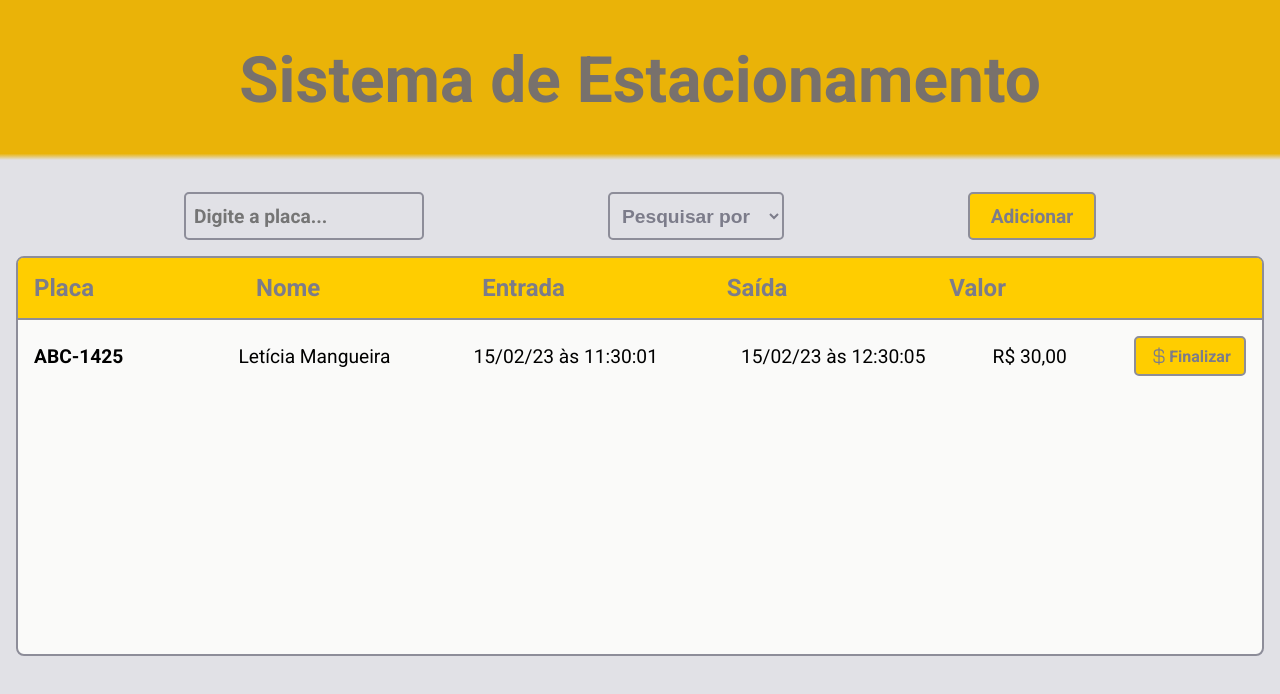
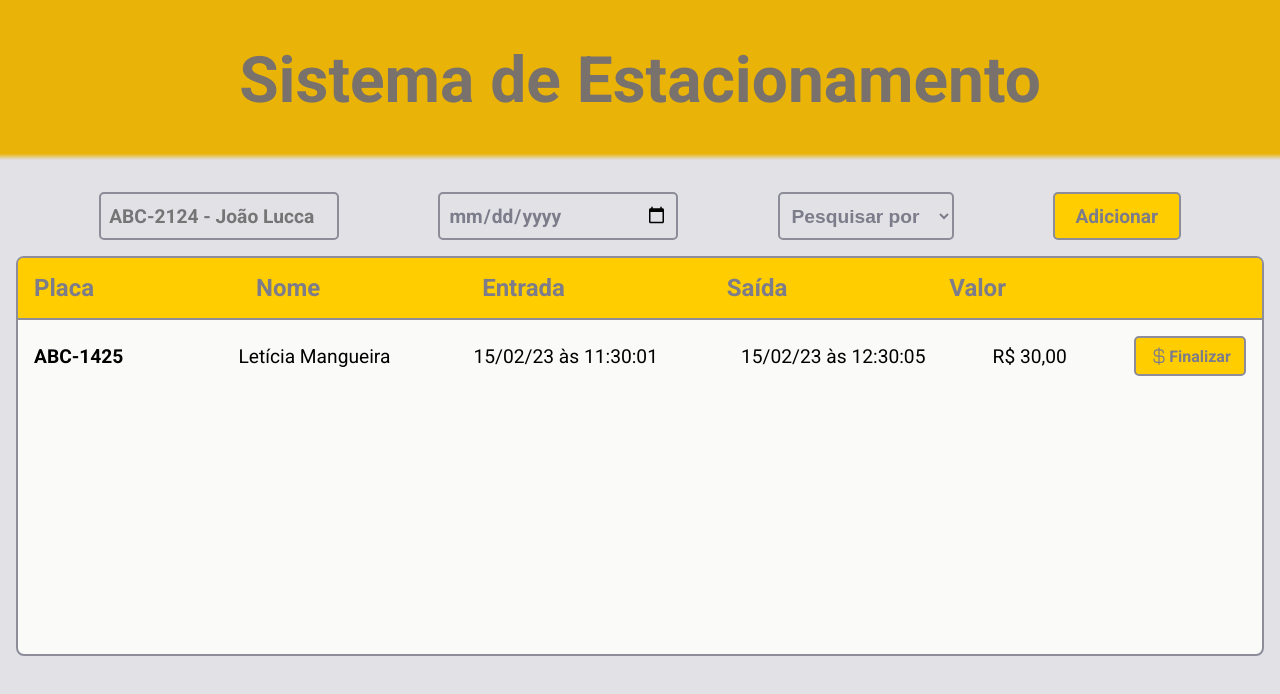
Before and after one commit to leticea/parking-system-react, a React (Vite) app: page / in a window 1280 px wide. Shown: the top 694 px of the page. Built offline with nearby package versions, Linux system fonts and the light colour scheme.

Commit message:
inserindo o date

```diff
--- a/src/components/HomeContainer.tsx
+++ b/src/components/HomeContainer.tsx
@@ -5,7 +5,8 @@ export function HomeContainer() {
   return (
     <div className={styles.container}>
       <form className={styles.formContainer}>
-        <input type="text" placeholder="Digite a placa..." />
+        <input type="text" placeholder="ABC-2124 - João Lucca" name="newCar" />
+        <input type="date" name="time" id="time" />
         <select>
           <option value="search">Pesquisar por</option>
           <option value="plate">Placa</option>
@@ -19,19 +20,19 @@ export function HomeContainer() {
         <header>
           <strong>Placa</strong>
           <p>Nome</p>
-          <time>
-            Entrada
-          </time>
-          <time>
-            Saída
-          </time>
+          <p>Entrada</p>
+          <p>Saída</p>
           <span>Valor</span>
         </header>
         <div className={styles.infoContainer}>
           <strong>ABC-1425</strong>
           <p>Letícia Mangueira</p>
-          <time title="15 de fevereiro de 2023" dateTime="2023-02-15 11:30:02">15/02/23 às 11:30:01</time>
-          <time title="15 de fevereiro de 2023" dateTime="2023-02-15 12:30:01">15/02/23 às 12:30:05</time>
+          <time title="15 de fevereiro de 2023" dateTime="2023-02-15 11:30:02">
+            15/02/23 às 11:30:01
+          </time>
+          <time title="15 de fevereiro de 2023" dateTime="2023-02-15 12:30:01">
+            15/02/23 às 12:30:05
+          </time>
           <span>R$ 30,00</span>
           <button type="submit">
             <CurrencyDollar size={20} />
```
